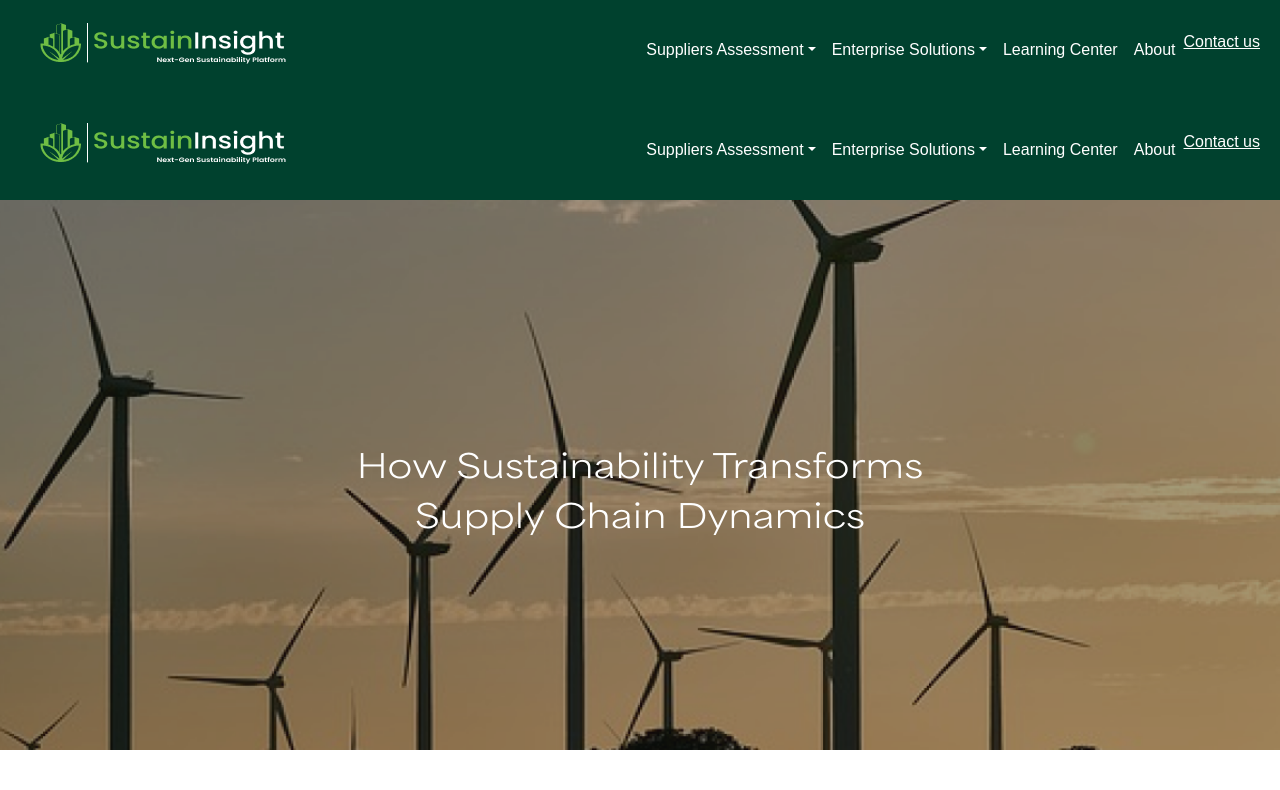
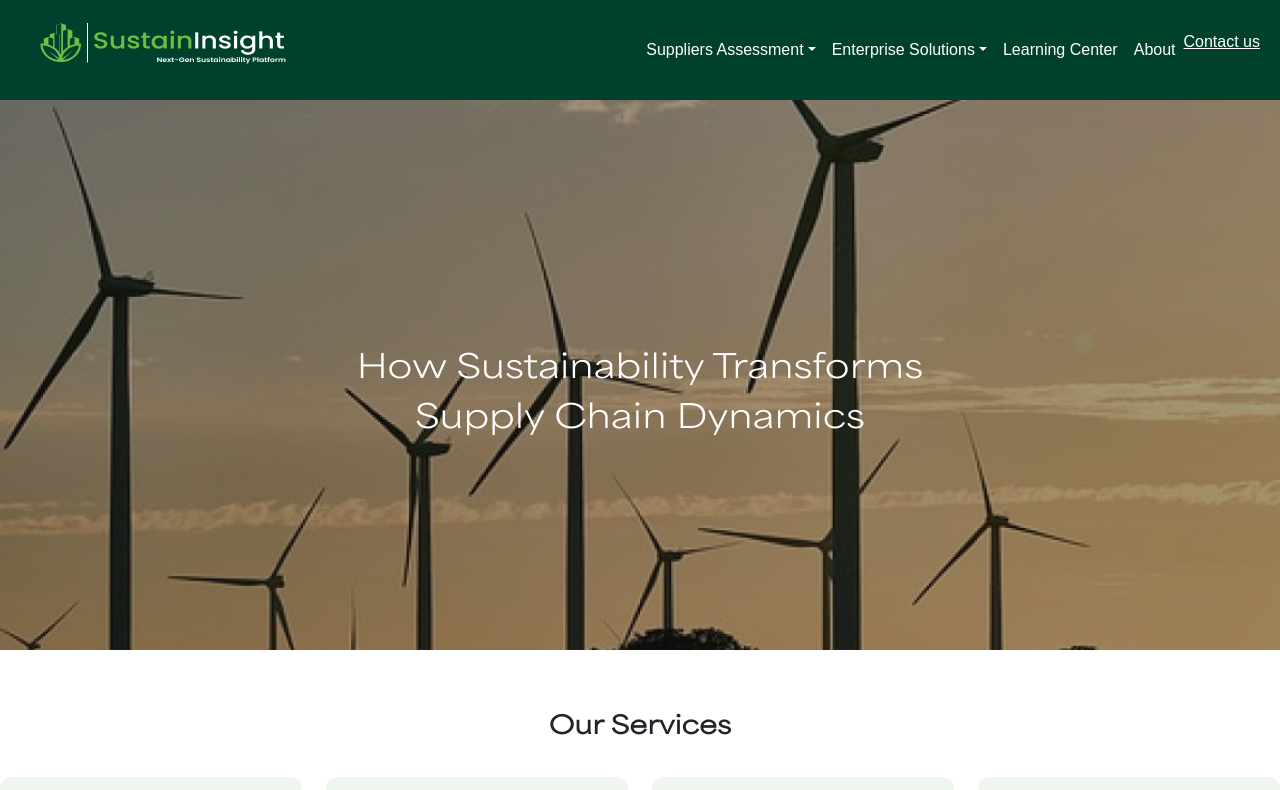
Before and after one commit to DevGreensturn/sustaininsightwebsite, a Next.js app: page /suppliers-assessment in a window 1280 px wide. Shown: the top 790 px of the page. Built offline with nearby package versions, Linux system fonts and the light colour scheme.

Commit message:
update layout  file

```diff
--- a/src/app/components/Navbar.jsx
+++ b/src/app/components/Navbar.jsx
@@ -54,7 +54,7 @@ const Navbar = () => {
                                 Suppliers Assessment
                             </a>
                             <ul className={`dropdown-menu ${suppliersDropdownOpen ? "show" : ""} ${styles.dropdown_menu}`}>
-                                <li><Link href="#"><span className={styles.dropdown_item}>Impact on Supply Chain</span></Link></li>
+                                <li><Link href="/suppliers-assessment"><span className={styles.dropdown_item}>Impact on Supply Chain</span></Link></li>
                                 <li><Link href="#"><span className={styles.dropdown_item}>Industries & Examples</span></Link></li>
                                 <li><Link href="#"><span className={styles.dropdown_item}>Plan & Pricing</span></Link></li>
                             </ul>
--- a/src/app/suppliers-assessment/OurImpact.jsx
+++ b/src/app/suppliers-assessment/OurImpact.jsx
@@ -5,7 +5,7 @@ import styles from "../styles/our_impact.css"
 export default function OurImpact() {
   return (
     <>
-      <Navbar />
+      {/* <Navbar /> */}
       <div className="bannerSection">
         <div className='banner-text'>
           <h2 className='heading'>How Sustainability Transforms  <br></br> Supply Chain Dynamics</h2></div>
```
